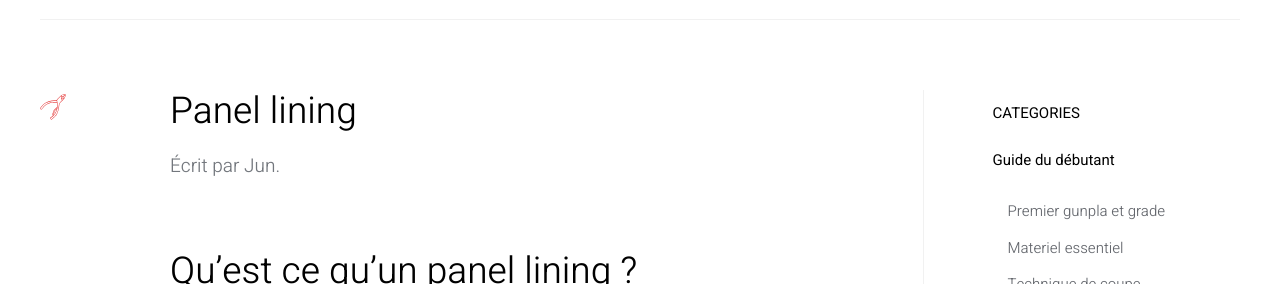
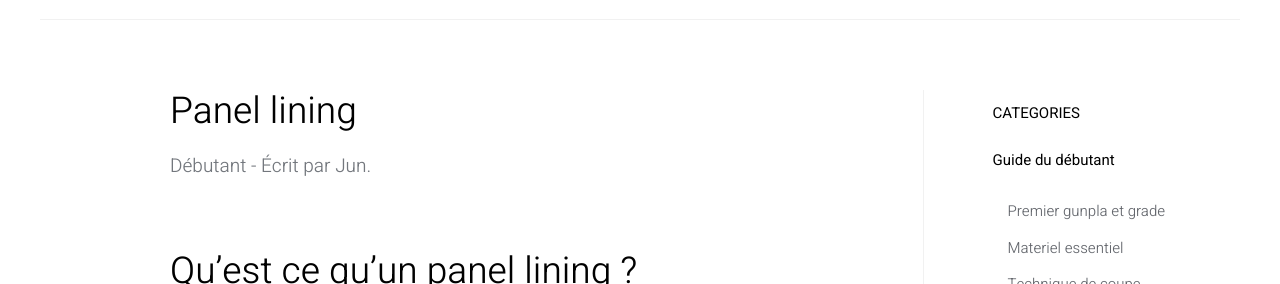
Before and after one commit to junthong/junthong.github.io, a Jekyll site: the page built from _articles/panel-line.md, in a window 1280 px wide and 900 px high. Shown: the part 177-461 px from the top of the window. Built offline with Jekyll 4.4.1, drawn with Linux system fonts in a browser that asks for light colours.

```diff
--- a/_layouts/article.html
+++ b/_layouts/article.html
@@ -72,11 +72,13 @@
                 <article class="uk-article">
 
                     <h2 class="uk-article-title uk-margin-large-bottom">{{ page.title | escape }}</h2>
-                    {% if page.author %}
                     <p class="uk-text-lead uk-margin-large-bottom">
+                        {% if page.tags %}<span class="uk-badge">{{ page.tags }}</span>{% endif %}
+                        {% if page.tags and page.author %} - {% endif %}
+                        {% if page.author %}
                         Écrit par {% if page.authorLink %}<a href="{{ page.authorLink }}">{% endif %}{{ page.author }}{% if page.authorLink %}</a>{% endif %}.
+                        {% endif %}
                     </p>
-                    {% endif %}
 
                     {% comment %}
                     {% if page.subtitle %}
```
Also changed, not shown: uploads/ic-airbrush.svg, uploads/icons.svg, uploads/panelline-tamiya.webp (added).
